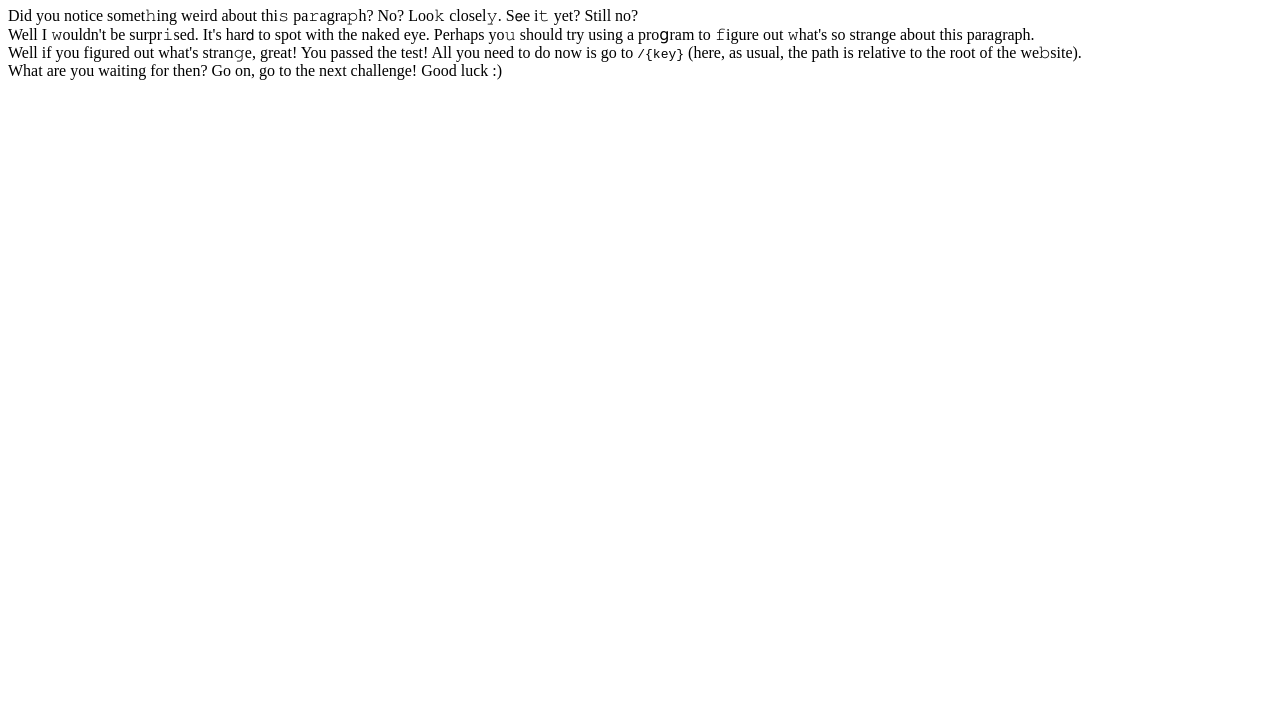
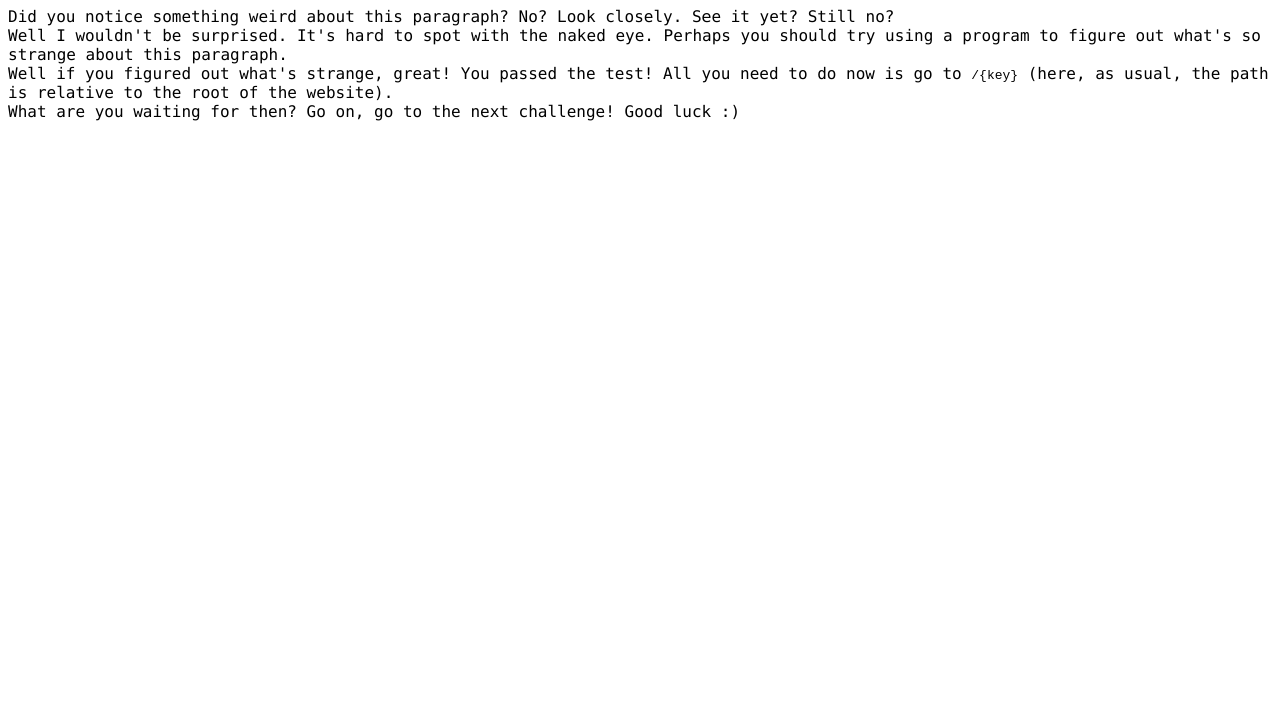
Before and after one commit to Lord-of-the-Galaxy/pre-pravega-challenges, a plain HTML site: page challenges/three.html in a window 1280 px wide. Shown: the part 73-800 px from the top of the page. Drawn offline with Linux system fonts and the light colour scheme.

Commit message:
Font fix

```diff
--- a/challenges/three.html
+++ b/challenges/three.html
@@ -1,14 +1,16 @@
 <!DOCTYPE html>
 <html lang="en">
-	<head>
+    <head>
 		<meta charset="utf-8">
 		<title>Pre-Pravega Challenges #3</title>
 	</head>
 	<body>
 		<h1>Challenge 3</h1>
-		Did you notiсe somet𝚑ing weird about thi𝚜 pa𝚛agra𝚙h? Nо? Loo𝚔 cloѕel𝚢. S𝖾e i𝚝 yet? Still no?<br>
-        Well I 𝚠ouldn't be surpr𝚒sed. It's har𝖽 to spot with the nаked eye. Perhaps yo𝚞 should try using a proցram to 𝚏igure out 𝚠hat's so stra𝗇ge about this paragraph.<br>
-        Well if you figured out what's stran𝚐e, great! You passed the test! All you need to do now is go to <code>/{key}</code> (here, as usual, the path is relative to the root of the we𝚋site).<br>
-        What are you waiting for then? Go on, go to the neхt challenge! Good luϲk :)
+        <p style="font-family: Menlo, Consolas, monospace">
+            Did you notiсe somet𝚑ing weird about thi𝚜 pa𝚛agra𝚙h? Nо? Loo𝚔 cloѕel𝚢. S𝖾e i𝚝 yet? Still no?<br>
+            Well I 𝚠ouldn't be surpr𝚒sed. It's har𝖽 to spot with the nаked eye. Perhaps yo𝚞 should try using a proցram to 𝚏igure out 𝚠hat's so stra𝗇ge about this paragraph.<br>
+            Well if you figured out what's stran𝚐e, great! You passed the test! All you need to do now is go to <code>/{key}</code> (here, as usual, the path is relative to the root of the we𝚋site).<br>
+            What are you waiting for then? Go on, go to the neхt challenge! Good luϲk :)
+        </p>
 	</body>
 </html>
```
